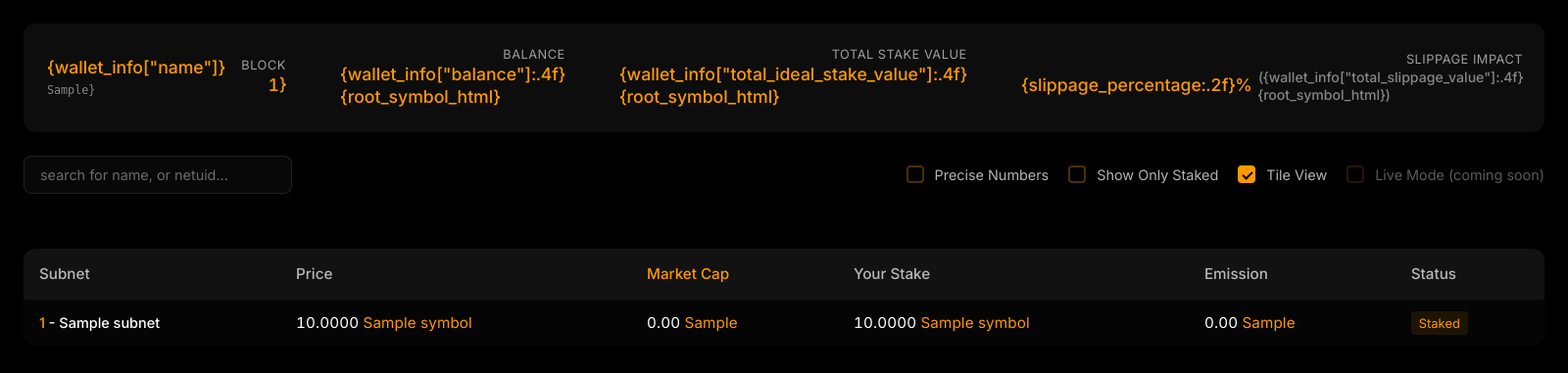
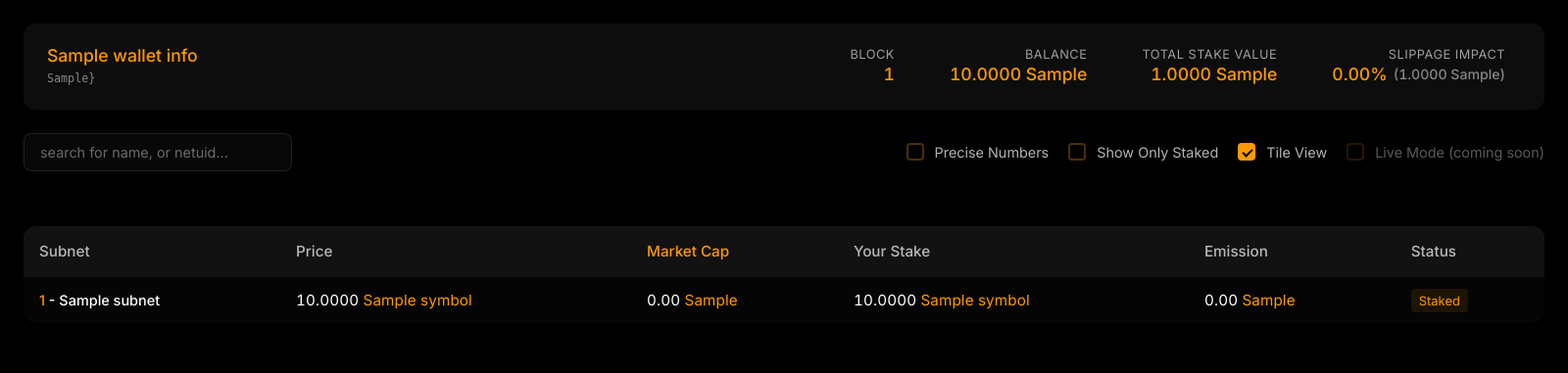
Before and after one commit to opentensor/btcli, a Python web app: template bittensor_cli/src/bittensor/templates/view.j2 in a window 1600 px wide. Shown: the top 381 px of the page at 98% size. Run offline with Jinja, Linux system fonts and the light colour scheme; the template is opened without the code that fills it: most values are stand-ins (such as "Sample title", 1, 10 or a date in 2020).

Commit message:
Okay. Think this works.

```diff
--- a/bittensor_cli/src/bittensor/templates/main-header.j2
+++ b/bittensor_cli/src/bittensor/templates/main-header.j2
@@ -7,7 +7,7 @@
 <div class="header">
     <meta charset="UTF-8">
     <div class="wallet-info">
-        <span class="wallet-name">{wallet_info["name"]}</span>
+        <span class="wallet-name">{{ wallet_info.name }}</span>
         <div class="wallet-address-container" onclick="copyToClipboard('{{ coldkey }}', this)">
             <span class="wallet-address" title="Click to copy">{{ truncated_coldkey }}}</span>
             <span class="copy-indicator">Copy</span>
@@ -16,20 +16,20 @@
     <div class="stake-metrics">
         <div class="stake-metric">
             <span class="metric-label">Block</span>
-            <span class="metric-value" style="color: #FF9900;">{{ block_number }}}</span>
+            <span class="metric-value" style="color: #FF9900;">{{ block_number }}</span>
         </div>
         <div class="stake-metric">
             <span class="metric-label">Balance</span>
-            <span class="metric-value">{wallet_info["balance"]:.4f} {root_symbol_html}</span>
+            <span class="metric-value">{{ "%.4f"|format(wallet_info.balance) }} {{ root_symbol_html }}</span>
         </div>
         <div class="stake-metric">
             <span class="metric-label">Total Stake Value</span>
-            <span class="metric-value">{wallet_info["total_ideal_stake_value"]:.4f} {root_symbol_html}</span>
+            <span class="metric-value">{{ "%.4f"|format(wallet_info.total_ideal_stake_value) }} {{ root_symbol_html }}</span>
         </div>
         <div class="stake-metric">
             <span class="metric-label">Slippage Impact</span>
             <span class="metric-value slippage-value">
-                {slippage_percentage:.2f}% <span class="slippage-detail">({wallet_info["total_slippage_value"]:.4f} {root_symbol_html})</span>
+                {{ "%.2f"|format(slippage_percentage) }}% <span class="slippage-detail">({{ "%.4f"|format(wallet_info.total_slippage_value) }} {{ root_symbol_html }})</span>
             </span>
         </div>
     </div>
--- a/bittensor_cli/src/bittensor/templates/subnet-details.j2
+++ b/bittensor_cli/src/bittensor/templates/subnet-details.j2
@@ -1,3 +1,5 @@
+{# TODO: This may be unused. #}
+
 <div id="subnet-modal" class="modal hidden">
     <div class="modal-content">
         <div class="modal-header">
```
Also changed, not shown: bittensor_cli/src/commands/view.py (+15 -27 lines).
